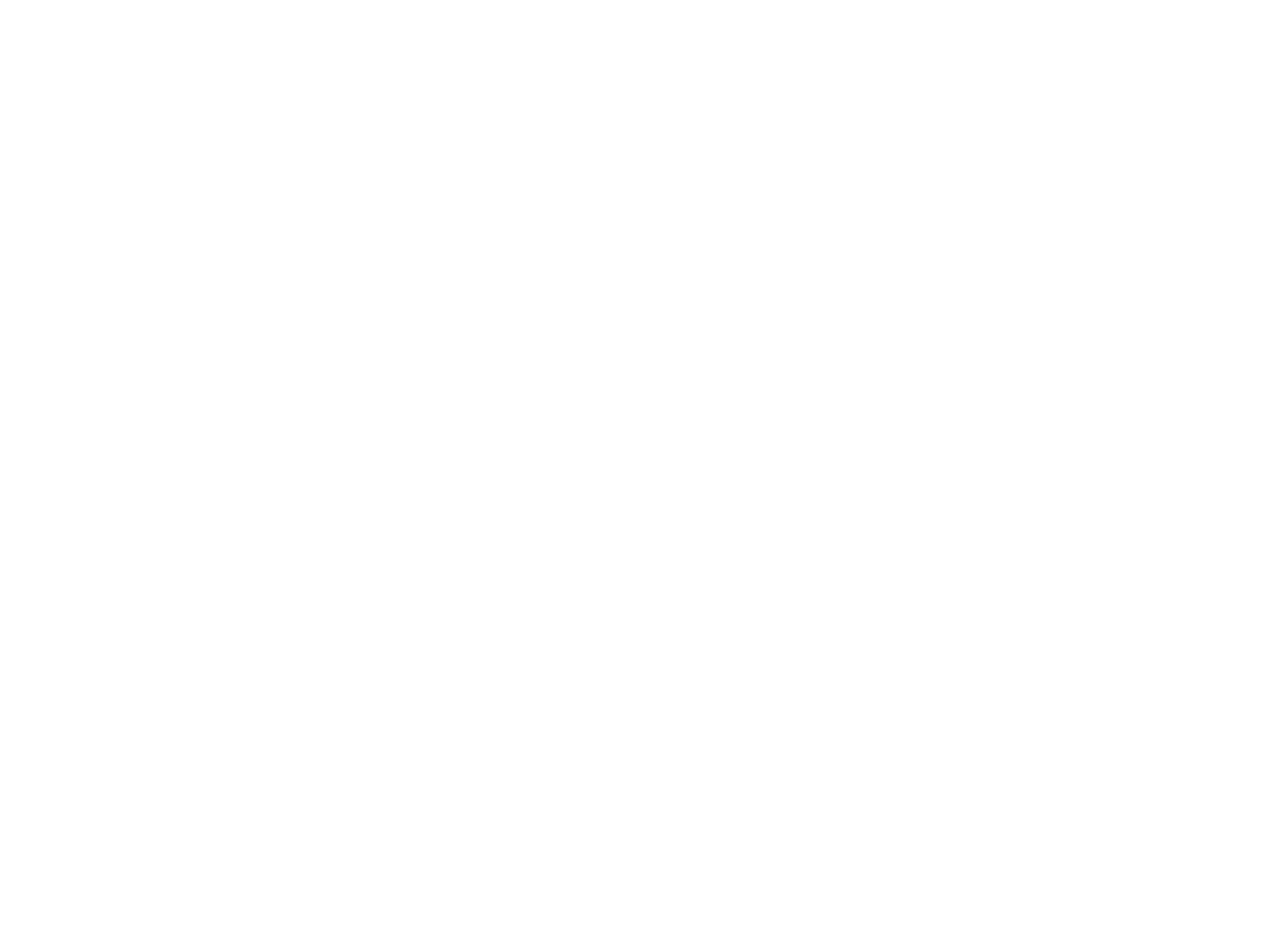
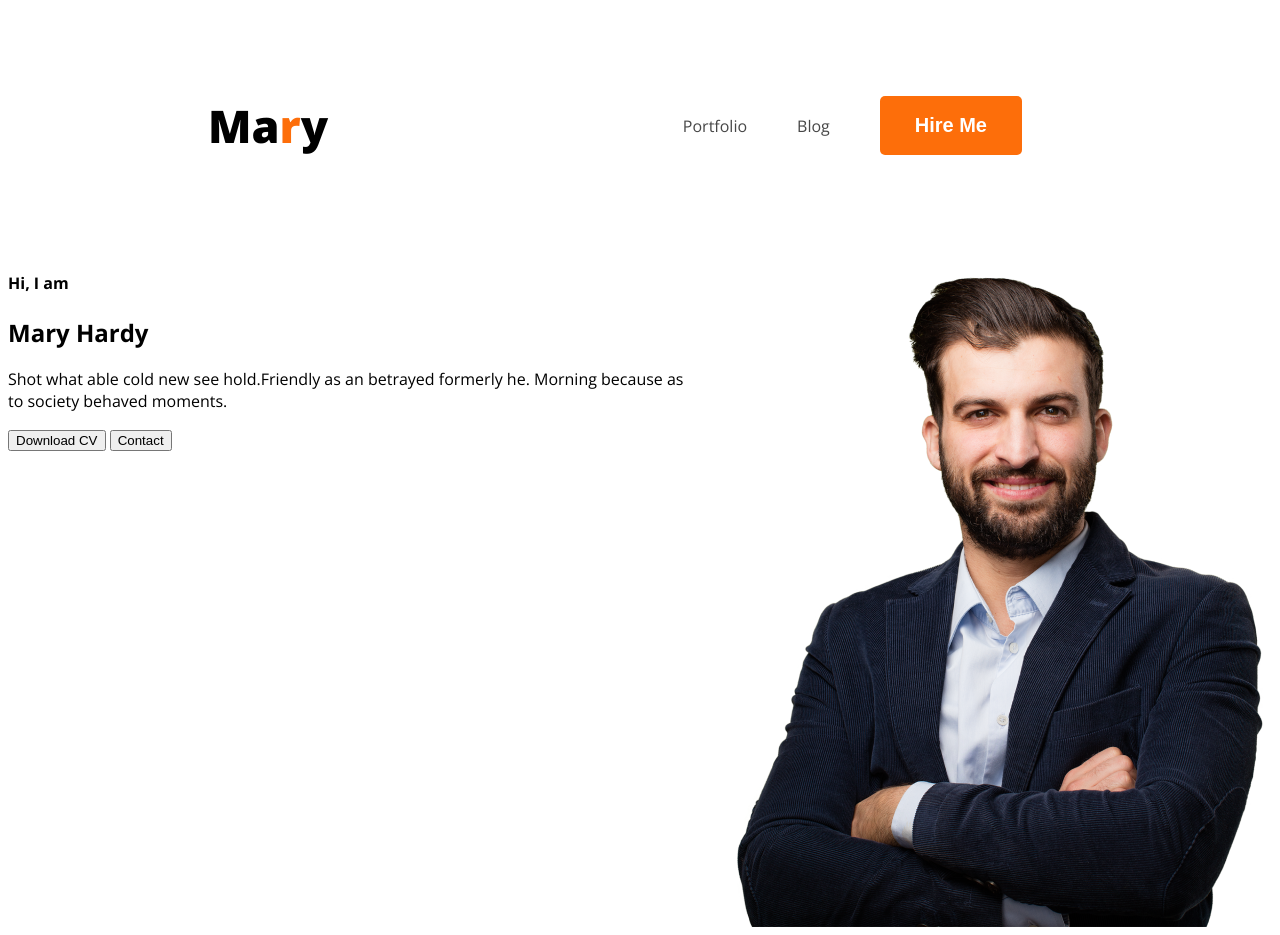
Before and after one commit to mrakashsaha/portfolio, a plain HTML site: page index.html in a window 1280 px wide. Before the commit the page ends 800 px from the top, so only its background shows below. Drawn offline with nearby package versions, Linux system fonts and the light colour scheme.

Commit message:
some work done

```diff
--- a/index.html
+++ b/index.html
@@ -4,9 +4,36 @@
     <meta charset="UTF-8">
     <meta name="viewport" content="width=device-width, initial-scale=1.0">
     <title>WebDev Akash Space</title>
+    <link rel="preconnect" href="https://fonts.googleapis.com">
+    <link rel="preconnect" href="https://fonts.gstatic.com" crossorigin>
+    <link href="https://fonts.googleapis.com/css2?family=Open+Sans:ital,wght@0,300..800;1,300..800&display=swap" rel="stylesheet">
+
+
+    <link rel="stylesheet" href="styles/style.css">
 </head>
-<body>
-    <header></header>
+<body class="open-sans-regular">
+    <header>
+        <nav>
+            <h3 class="nav-title">Ma<span class="text-primary">r</span>y</h3>
+            <ul>
+                <li><a class="dark-2" href="">Portfolio</a></li>
+                <li><a  class="dark-2" href="">Blog</a></li>
+                <li><a href=""><button class="btn-primary">Hire Me</button></a></li>
+            </ul>
+        </nav>
+        <div class="banner">
+            <div class="banner-container">
+                <h4>Hi, I  am</h4>
+                <h2>Mary Hardy</h2>
+                <p>Shot what able cold new see hold.Friendly as an betrayed formerly he. Morning because as to society behaved moments.</p>
+                <div>
+                    <button>Download CV</button>
+                    <button>Contact</button>
+                </div>
+            </div>
+            <img src="images/hardy.png" alt="">
+        </div>
+    </header>
     <main></main>
     <footer></footer>
 </body>
--- /dev/null
+++ b/styles/style.css
@@ -0,0 +1,69 @@
+
+
+.open-sans-regular {
+  font-family: "Open Sans", sans-serif;
+  font-optical-sizing: auto;
+  font-style: normal;
+  font-variation-settings:
+    "wdth" 100;
+}
+
+
+/* Nav Style */
+nav {
+    display: flex;
+    align-items: center;
+    justify-content: space-between;
+    margin: 50px 200px;
+}
+
+.nav-title {
+    font-weight: 800;
+    font-size: 45px;
+
+}
+
+
+/* Shared Styles */
+.text-primary {
+    color:#FD6E0A;
+}
+
+.dark-2 {
+    color:#474747;
+}
+
+
+.btn-primary {
+    background-color: #FD6E0A;
+    border:none;
+    font-size:20px;
+    color:white;
+    padding:18px 35px;
+    font-weight: 700;
+    border-radius: 5px;;
+
+}
+
+
+
+nav ul li {
+    list-style: none;
+    margin-right:50px;
+}
+
+nav ul li a {
+    text-decoration: none;
+}
+
+nav ul {
+    display:flex;
+    align-items: center;
+}
+
+
+
+.banner {
+    display:flex;
+
+}
```
